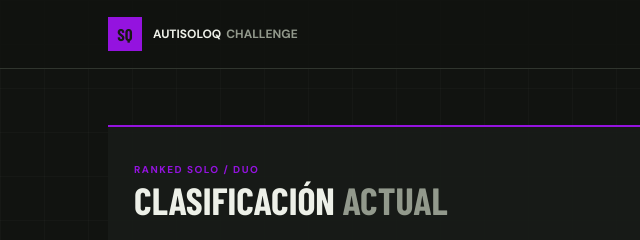
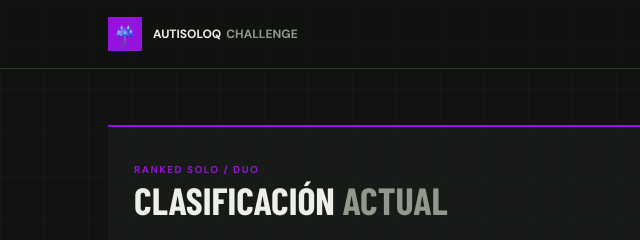
Before and after one commit to Galarsito17/Autisoloq-challenge, a website: page soloqchallenge.html in a window 1280 px wide. Shown: the top 240 px of the page, 0-640 px from the left. Drawn offline with nearby package versions, Linux system fonts and the light colour scheme; no server answers; a web font is replaced by a local one.

Commit message:
Change brand mark from 'SQ' to '☔'

```diff
--- a/soloqchallenge.html
+++ b/soloqchallenge.html
@@ -14,7 +14,7 @@
     <header class="masthead">
         <div class="masthead-inner">
             <a class="brand" href="/" aria-label="SoloQ Challenge inicio">
-                <span class="brand-mark">SQ</span>
+                <span class="brand-mark">☔</span>
                 <span>AUTISOLOQ<span class="brand-light">CHALLENGE</span></span>
             </a>
             <div class="server-label"><span class="server-dot"></span> LATINOAMÉRICA NORTE</div>
```
